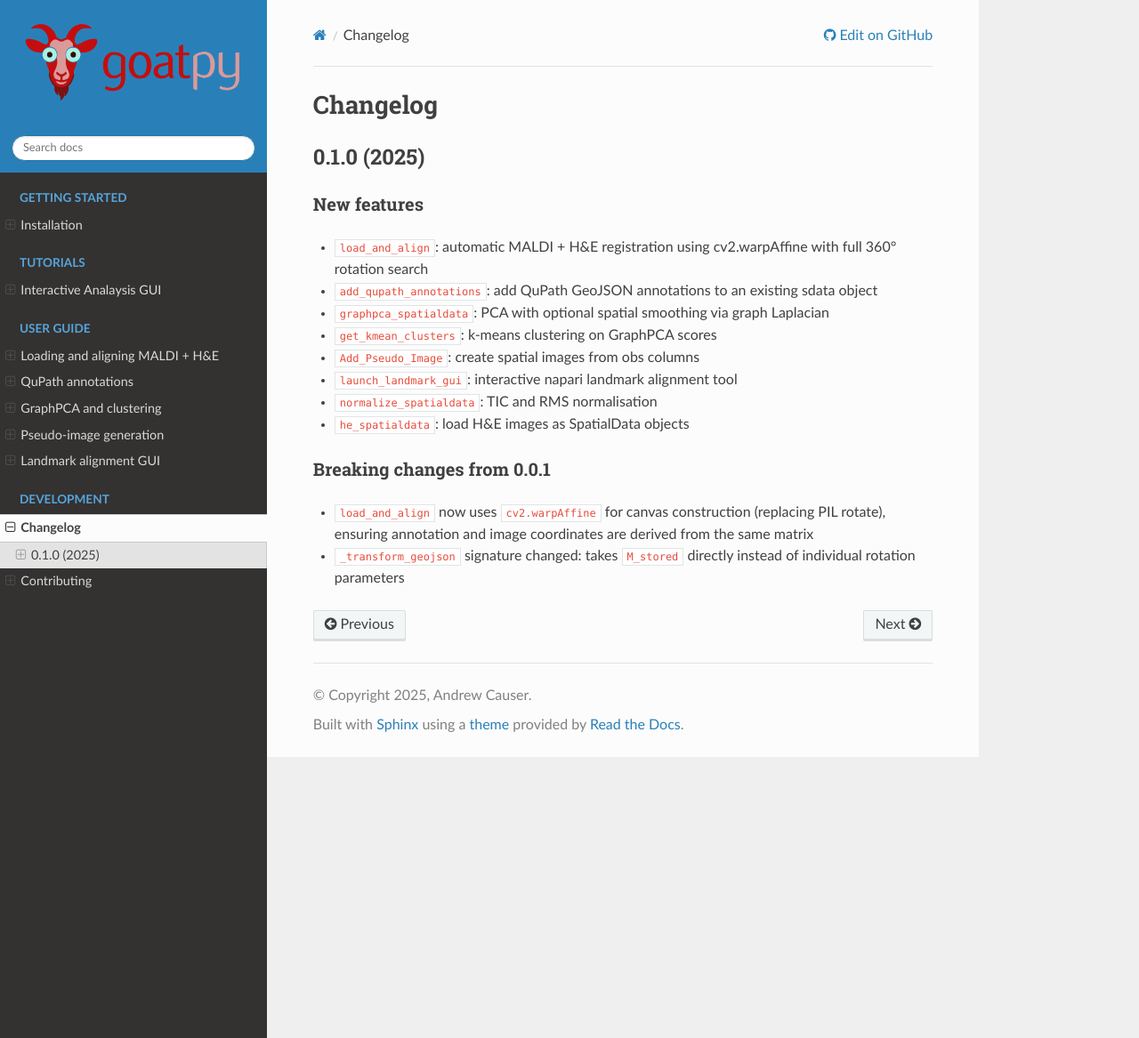
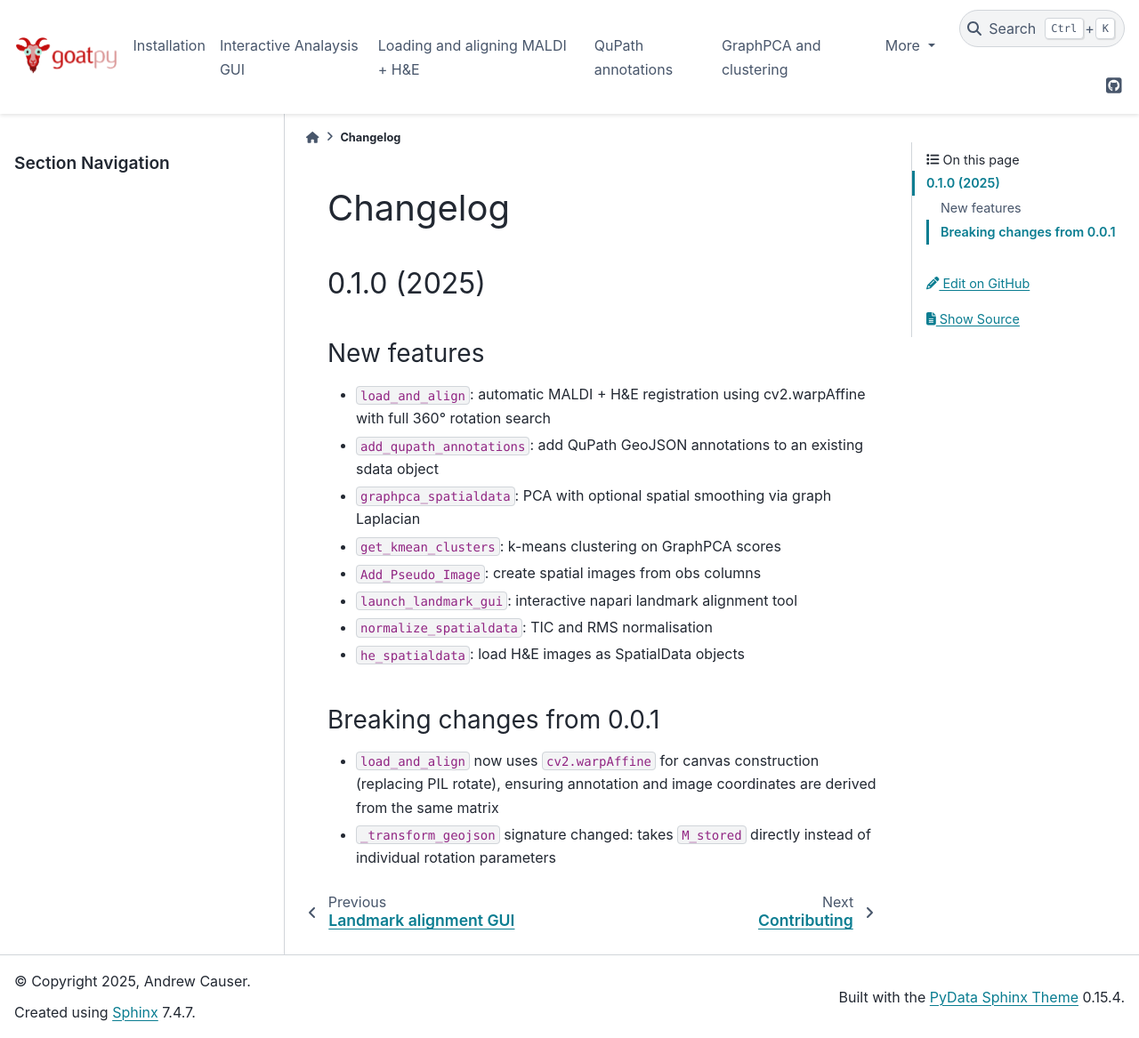
Before and after one commit to agc888/goatpy, a Sphinx documentation site: the page built from docs/source/changelog.md, in a window 1280 px wide and 1167 px high. Shown: the whole window at 89% size. Built offline with Sphinx 7.4.7 and the PyData theme 0.15.4, drawn with Linux system fonts in a browser that asks for light colours; pages that are not in the unit, such as notebooks, are missing from menus.

Commit message:
update website

```diff
--- a/docs/source/conf.py
+++ b/docs/source/conf.py
@@ -46,25 +46,30 @@ intersphinx_mapping = {
 templates_path = ['_templates']
 exclude_patterns = ['_build', 'Thumbs.db', '.DS_Store']
 
-html_theme = 'sphinx_rtd_theme'
+html_theme = 'pydata_sphinx_theme'
 html_theme_options = {
-    'navigation_depth': 4,
-    "logo_only": True,
-    'collapse_navigation': False,
-    'sticky_navigation': True,
-    'includehidden': True,
+    "github_url": "https://github.com/agc888/goatpy",
+    "logo": {
+        "image_light": "_static/logo.png",
+        "image_dark": "_static/logo.png",  # swap in a light-colored version if you have one
+    },
+    "navbar_start": ["navbar-logo"],
+    "navbar_end": ["navbar-icon-links"],
+    "navbar_align": "left",
+    "show_toc_level": 2,
+    "collapse_navigation": False,
+    "use_edit_page_button": True,
+    "back_to_top_button": True,
 }
 
 html_context = {
-    "display_github": True,
     "github_user": "agc888",
     "github_repo": "goatpy",
     "github_version": "main",
-    "conf_py_path": "/docs/source/",
+    "doc_path": "docs/source",   # note: pydata wants doc_path without leading/trailing slashes
 }
 
 html_static_path = ['_static']
-html_logo = "_static/logo.png"
 html_show_sourcelink = True
 
 source_suffix = {
--- a/docs/source/requirements.txt
+++ b/docs/source/requirements.txt
@@ -1,8 +1,9 @@
 sphinx>=7.0
-sphinx-rtd-theme>=2.0
+pydata-sphinx-theme>=0.15
+sphinx-design>=0.5
+sphinx-copybutton>=0.5
 sphinx-autoapi>=3.0
 myst-parser>=2.0
 nbsphinx>=0.9
 jupyter>=1.0
-nbsphinx>=0.9
 ipykernel>=6.0
```
